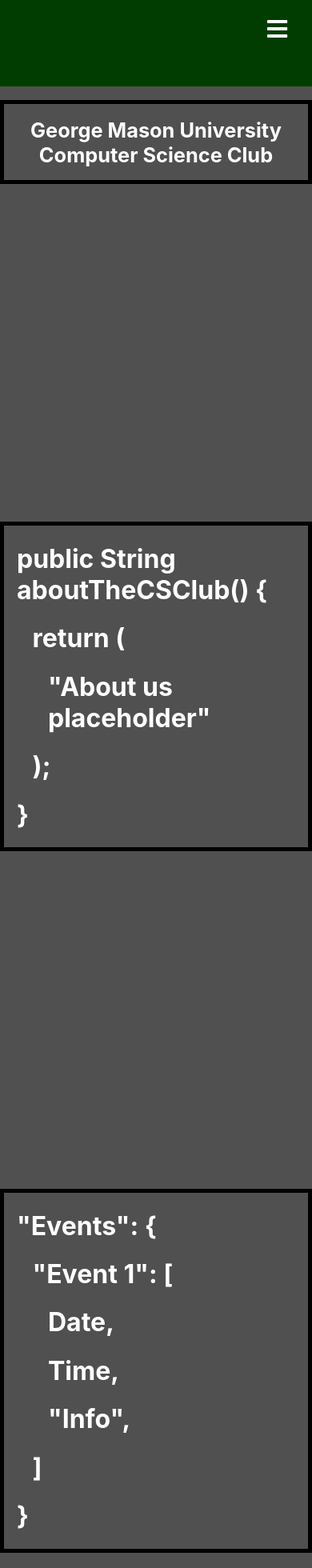
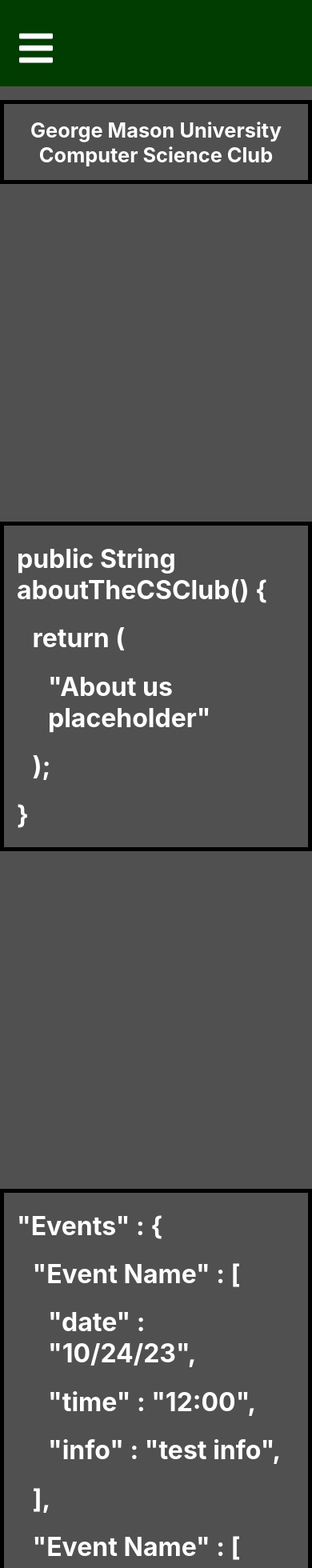
Before and after one commit to JoshuaJ18/GMU-CS-Club-Website, a React (Create React App) app in the folder frontend/: page / in a window 390 px wide. Shown: the top 1960 px of the page at 80% size. Built offline with nearby package versions, Linux system fonts and the light colour scheme.

Commit message:
changed events to operate from a list and changed the sizing of the hamburger in the navbar

```diff
--- a/frontend/src/navbar/index.js
+++ b/frontend/src/navbar/index.js
@@ -10,7 +10,6 @@
     return (
         <Nav>
           <Bars />
-
           <NavMenu>
             <NavLink to="/" >
               Home
--- a/frontend/src/navbar/navbarElements.js
+++ b/frontend/src/navbar/navbarElements.js
@@ -35,9 +35,9 @@
         display: block;
         position: absolute;
         top: 0;
-        right: 0;
+        right: 70%;
         transform: translate(-100%, 75%);
-        font-size: 1.8rem;
+        font-size: 3rem;
         cursor: pointer;
     }
 `;
--- /dev/null
+++ b/frontend/src/pages/eventDataList.js
@@ -0,0 +1,12 @@
+export const eventData = [
+    {
+        date : "10/24/23",
+        time : "12:00",
+        info : "test info"
+    },
+    {
+        date : "10/24/23",
+        time : "08:00",
+        info : "test info 5"
+    }
+]
--- a/frontend/src/pages/events.js
+++ b/frontend/src/pages/events.js
@@ -1,18 +1,22 @@
 import './../pages_css/events.css';
+import React from 'react';
+import { eventData } from './eventDataList.js';
 import Container from "@mui/material/Container";
 
 function Events() {
   return (
     <Container className="events-container">
-      <div className="events-json">
-        <h1>"Events": &#123;</h1>
-        <h1 className="event">"Event 1": &#91;</h1>
-        <h1 className="event-info">Date,</h1>
-        <h1 className="event-info">Time,</h1>
-        <h1 className="event-info">"Info",</h1>
-        <h1 className="event">&#93;</h1>
-        <h1>&#125;</h1>
-      </div>
+      <h1>"Events" : &#123;</h1>
+      {eventData.map((event) => (
+        <div className="events-json">
+          <h1 className="event">"Event Name" : &#91;</h1>
+          <h1 className="event-info">"date" : "{event.date}",</h1>
+          <h1 className="event-info">"time" : "{event.time}",</h1>
+          <h1 className="event-info">"info" : "{event.info}",</h1>
+          <h1 className="event">&#93;,</h1>
+        </div>
+      ))}
+      <h1>&#125;</h1>
     </Container>
   );
 }
```
